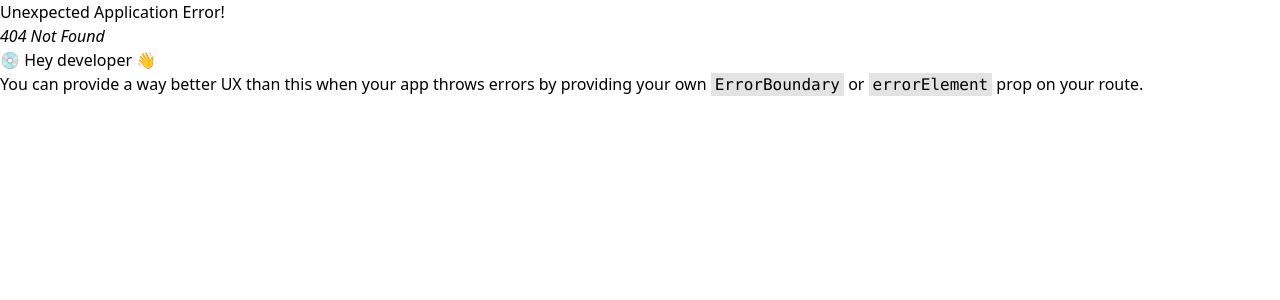
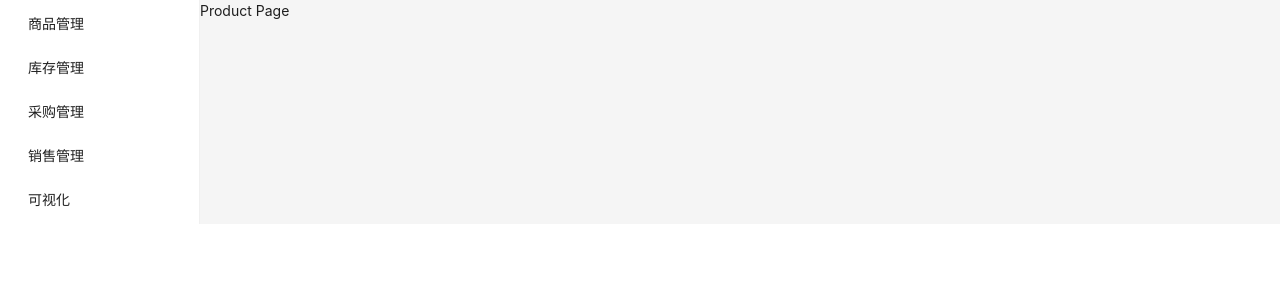
Before and after one commit to nooralu/sql2chats, a React (Vite) app: page /product in a window 1280 px wide. Before the commit this address had no page. Shown: the top 300 px of the page. Built offline with nearby package versions, Linux system fonts and the light colour scheme.

Commit message:
新增页面，并完成跳转逻辑

```diff
--- /dev/null
+++ b/src/pages/ProductPage.tsx
@@ -0,0 +1,9 @@
+function ProductPage() {
+  return (
+    <div>
+      Product Page
+    </div>
+  )
+}
+
+export default ProductPage;
--- /dev/null
+++ b/src/pages/PurchasePage.tsx
@@ -0,0 +1,9 @@
+function PurchasePage() {
+  return (
+    <div>
+      Stock Page
+    </div>
+  )
+}
+
+export default PurchasePage;
--- /dev/null
+++ b/src/pages/SalePage.tsx
@@ -0,0 +1,9 @@
+function SalePage() {
+  return (
+    <div>
+      Sale Page
+    </div>
+  )
+}
+
+export default SalePage;
--- /dev/null
+++ b/src/pages/StockPage.tsx
@@ -0,0 +1,9 @@
+function StockPage() {
+  return (
+    <div>
+      Stock Page
+    </div>
+  )
+}
+
+export default StockPage;
--- a/src/routes/Root.tsx
+++ b/src/routes/Root.tsx
@@ -1,7 +1,6 @@
-import { useState } from 'react';;
 import type { MenuProps } from 'antd';
 import { Layout, Menu } from 'antd';
-import { Outlet } from 'react-router-dom';
+import { Outlet, useNavigate } from 'react-router-dom';
 
 const { Content, Sider } = Layout;
 
@@ -10,31 +9,33 @@ type MenuItem = Required<MenuProps>['items'][number];
 // TODO: 加图标
 const items: MenuItem[] = [
   {
-    key: '1',
+    key: 'product',
     label: '商品管理',
   },
   {
-    key: '2',
+    key: 'stock',
     label: '库存管理',
   },
   {
-    key: '3',
+    key: 'purchase',
     label: '采购管理',
   },
   {
-    key: '4',
-    label: '订单管理',
+    key: 'sale',
+    label: '销售管理',
   },
   {
-    key: '6',
+    key: 'visualization',
     label: '可视化',
   }
 ];
 
 function Root() {
+  const navigate = useNavigate();
+
   function handleSelect(item: MenuItem) {
-    // TODO: 路由跳转
-    console.log(item);
+    // 根据 key 跳转到对应的页面
+    navigate("/" + item?.key!);
   }
 
   return (
```
Also changed, not shown: src/main.tsx (+2 -20 lines), src/routes/index.tsx (added, +42 -0 lines).
